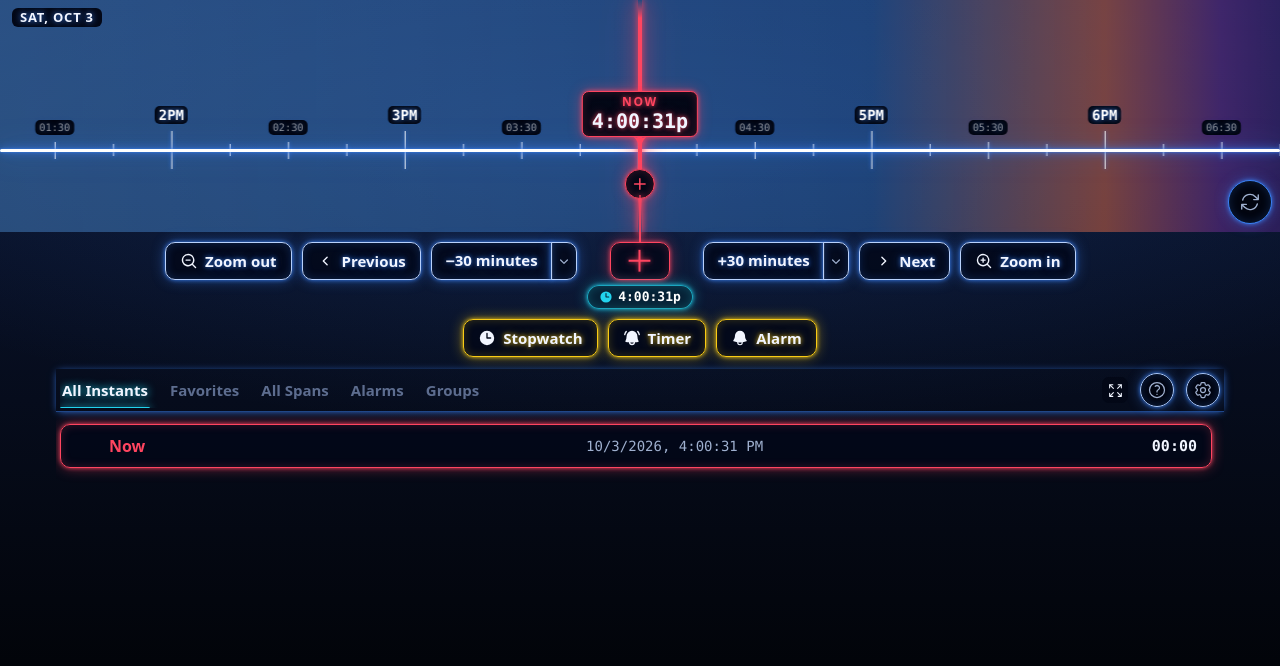
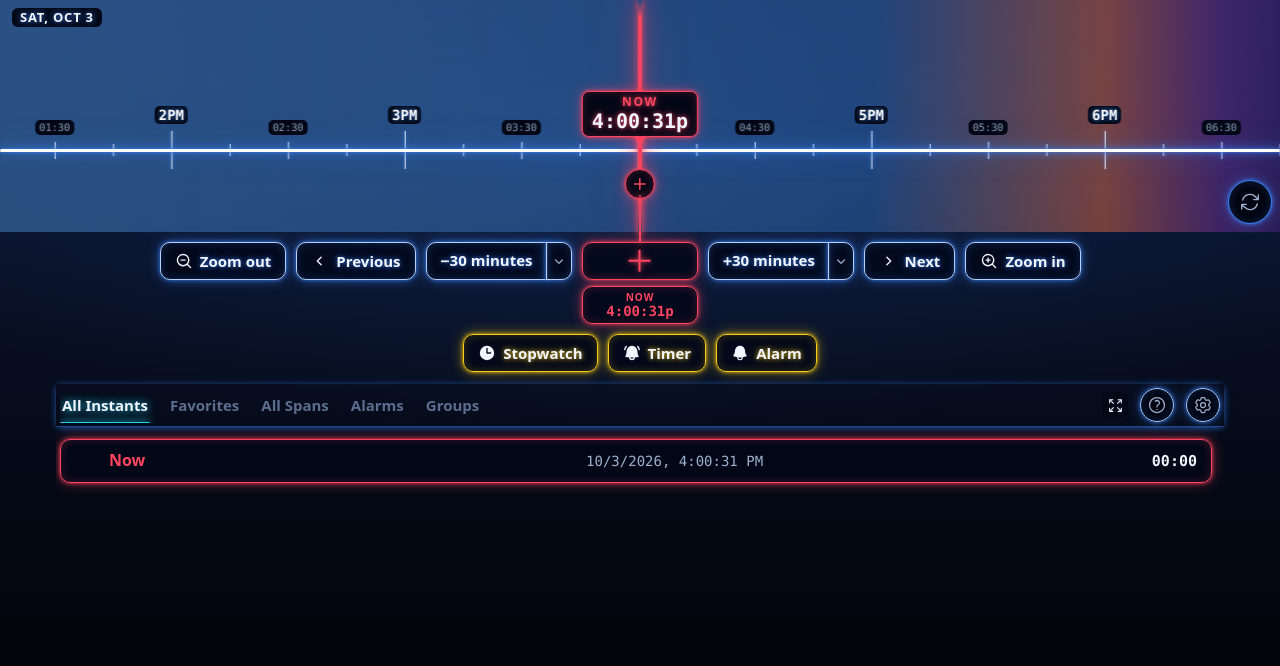
Before and after one commit to micwalk/TimelineClock, a React (Vite) app: page / in a window 1280 px wide. Shown: the top 666 px of the page. Built offline with nearby package versions, Linux system fonts and the light colour scheme.

Commit message:
NOW / ＋ and the clock: the same size, both red; NOW over the time while following Now

```diff
--- a/src/components/panels/ControlBar.tsx
+++ b/src/components/panels/ControlBar.tsx
@@ -5,7 +5,7 @@ import { MARKS } from '../../config/labels.ts'
 import { useRef, useState } from 'react'
 import type { CSSProperties } from 'react'
 import {
-  ChevronDownIcon, ChevronLeftIcon, ClockIcon, ChevronRightIcon, ChevronUpIcon, MagnifyingGlassMinusIcon, MagnifyingGlassPlusIcon,
+  ChevronDownIcon, ChevronLeftIcon, ChevronRightIcon, ChevronUpIcon, MagnifyingGlassMinusIcon, MagnifyingGlassPlusIcon,
 } from '@heroicons/react/20/solid'
 import { TIME_INCREMENT_OPTIONS, incrementOption } from '../../domain/time.ts'
 import type { TimeIncrement } from '../../domain/time.ts'
@@ -112,8 +112,11 @@ const PlusButton = () => (
   </CtlButton>
 )
 
-/** The clock under NOW, a button of its own: its time box goes to a typed time, or one from Now (G). */
-function ClockButton({ seconds }: { seconds: boolean }) {
+/**
+ * The clock under NOW / ＋, a button of its own and the same size: its time box goes to a typed
+ * time, or one from Now (G). While following Now (the big button is ＋) it says NOW over the time.
+ */
+function ClockButton({ seconds, following }: { seconds: boolean; following: boolean }) {
   const open = useUi(s => s.jumpOpen)
   // The box closes on the press outside it, before the clock's own click would open it again.
   const closedAt = useRef(0)
@@ -122,7 +125,7 @@ function ClockButton({ seconds }: { seconds: boolean }) {
     <div className="ctl-clock-wrap">
       <button type="button" className="ctl-clock glow-box mono" aria-label="Go to a time (G)" title="Go to a time (G)" aria-expanded={open}
         onClick={() => { if (performance.now() - closedAt.current > 300) ui.setJump(!open) }}>
-        <ClockIcon className="ctl-clock__icon" aria-hidden />
+        {following && <span className="ctl-clock__label">NOW</span>}
         <LiveText compute={f => formatClockCompact(f.now, seconds)} />
       </button>
       {open && (
@@ -157,7 +160,7 @@ export function ControlBar() {
           onClick={() => act.goToAdjacentInstant(up)}>{up < 0 ? 'Previous' : 'Next'}</CtlButton>
         <IncrementButton direction={up} cell={cell(1, 3)} compact />
         {/* The column is narrow: the time without seconds fits. */}
-        <div className="controls__now-col" style={cell(1, 4, 2)}>{nowFocused ? <PlusButton /> : <NowButton />}<ClockButton seconds={false} /></div>
+        <div className="controls__now-col" style={cell(1, 4, 2)}>{nowFocused ? <PlusButton /> : <NowButton />}<ClockButton seconds={false} following={nowFocused} /></div>
         <CtlButton icon={MagnifyingGlassPlusIcon} label="Zoom in (I)" style={cell(2, 1)} onClick={act.zoomIn}>Zoom in</CtlButton>
         <CtlButton icon={ChevronDownIcon} label={down < 0 ? 'Previous instant (A)' : 'Next instant (D)'} data-nav="down" style={cell(2, 2)}
           onClick={() => act.goToAdjacentInstant(down)}>{down < 0 ? 'Previous' : 'Next'}</CtlButton>
@@ -182,7 +185,7 @@ export function ControlBar() {
       {/* While following Now, the Now line runs on down into the button. NOW turns to ＋ there, so a double tap goes to Now and drops. */}
       <div className={`controls__now${nowFocused ? ' is-following' : ''}`}>
         {nowFocused ? <PlusButton /> : <NowButton />}
-        <ClockButton seconds />
+        <ClockButton seconds following={nowFocused} />
       </div>
       <div className="controls__side is-after">
         <IncrementButton direction={1} />
--- a/src/styles/panels.css
+++ b/src/styles/panels.css
@@ -109,29 +109,34 @@
 .controls__side.is-before { justify-content: flex-end; }
 .controls__side.is-after { justify-content: flex-start; }
 .controls__quick { grid-column: 1 / -1; display: flex; flex-wrap: wrap; justify-content: center; gap: 10px; }
-.controls__now { display: flex; flex-direction: column; align-items: center; gap: 5px; }
+.controls__now { display: flex; flex-direction: column; align-items: stretch; gap: 6px; min-width: 116px; }
+.controls__now > .ctl-btn { justify-content: center; }
 /* NOW sits level with the buttons beside it; the clock hangs under it. */
 .controls--horizontal > .controls__side { align-self: start; }
-/* The clock under NOW: a button of its own (go to a typed time, G), quieter than NOW. */
-.ctl-clock-wrap { position: relative; display: flex; justify-content: center; }
+/* The clock under NOW / ＋: a button of its own, the same size and red (go to a typed time, G).
+   While following Now it says NOW over the time. */
+.ctl-clock-wrap { position: relative; display: flex; }
 .ctl-clock {
-  --accent: color-mix(in srgb, var(--c-cursor) 75%, transparent);
-  --halo: var(--c-cursor);
-  display: inline-flex;
+  --accent: var(--c-now);
+  --halo: var(--c-now);
+  display: flex;
+  flex: 1 1 auto;
+  flex-direction: column;
   align-items: center;
   justify-content: center;
-  gap: 5px;
-  padding: 4px 11px;
-  border-radius: 999px;
-  background: color-mix(in srgb, var(--c-cursor) 12%, var(--surface));
-  color: #fff;
-  font: 700 13px/1.1 var(--font-mono);
+  gap: 2px;
+  height: 38px;
+  padding: 0 10px;
+  border-radius: 10px;
+  background: var(--surface);
+  color: var(--c-now);
+  font: 700 14px/1 var(--font-mono);
   white-space: nowrap;
   cursor: pointer;
   transition: background 120ms ease, transform 120ms ease;
 }
-.ctl-clock:hover, .ctl-clock[aria-expanded='true'] { background: color-mix(in srgb, var(--c-cursor) 26%, var(--surface)); transform: translateY(-1px); }
-.ctl-clock__icon { width: 14px; height: 14px; flex: none; color: var(--c-cursor); }
+.ctl-clock:hover, .ctl-clock[aria-expanded='true'] { background: color-mix(in srgb, var(--c-now) 18%, var(--surface)); transform: translateY(-1px); }
+.ctl-clock__label { font: 800 10px/1 var(--font-ui); letter-spacing: 0.1em; }
 /* Its time box opens above it (the bar is at the bottom of the screen). */
 .ctl-clock-wrap > .popover--below { top: auto; bottom: calc(100% + 8px); z-index: 70; }
 /* The Now line runs on down into the button: a red line from the button's top up past the bar's
@@ -866,13 +871,13 @@
 .controls--vertical .ctl-split { display: flex; min-width: 0; min-height: 44px; }
 .controls--vertical .ctl-split > .ctl-btn { flex: 1 1 auto; height: auto; min-width: 0; justify-content: center; padding: 0 4px; gap: 2px; }
 .controls--vertical .ctl-split__caret { flex: none; width: 26px; height: auto; }
-/* Column 4: NOW / ＋, the clock under it. */
+/* Column 4: NOW / ＋ and the clock under it, the same size. */
 .controls__now-col { display: flex; flex-direction: column; gap: 4px; min-width: 0; }
-.controls__now-col > .ctl-btn { flex: 1 1 0; height: auto; min-height: 30px; min-width: 0; justify-content: center; padding: 0 4px; }
+.controls__now-col > .ctl-btn, .controls__now-col > .ctl-clock-wrap { flex: 1 1 0; min-height: 0; min-width: 0; }
+.controls__now-col > .ctl-btn { height: auto; justify-content: center; padding: 0 4px; }
 .controls__now-col .ctl-btn--now .ctl-btn__text { display: inline; }
-.controls__now-col .ctl-clock { width: 100%; padding: 3px 2px; font-size: 12px; }
-.controls__now-col .ctl-clock__icon { display: none; }
-.controls__now-col .ctl-btn__plus { font-size: 26px; }
+.controls__now-col .ctl-btn__plus { font-size: 24px; }
+.controls__now-col .ctl-clock { height: auto; padding: 0 2px; font-size: 12px; }
 /* Stopwatch over Timer in column 5: labels without icons; Lap / Stop share the cell, icons over their times. */
 .controls--vertical .ctl-btn--quick .ctl-btn__text { display: inline; font-size: 13px; }
 .controls--vertical .ctl-btn--quick:not(.ctl-btn--stack) .ctl-btn__icon { display: none; }
```
Also changed, not shown: 2 other files (tests, documents, lock files or other folders).
